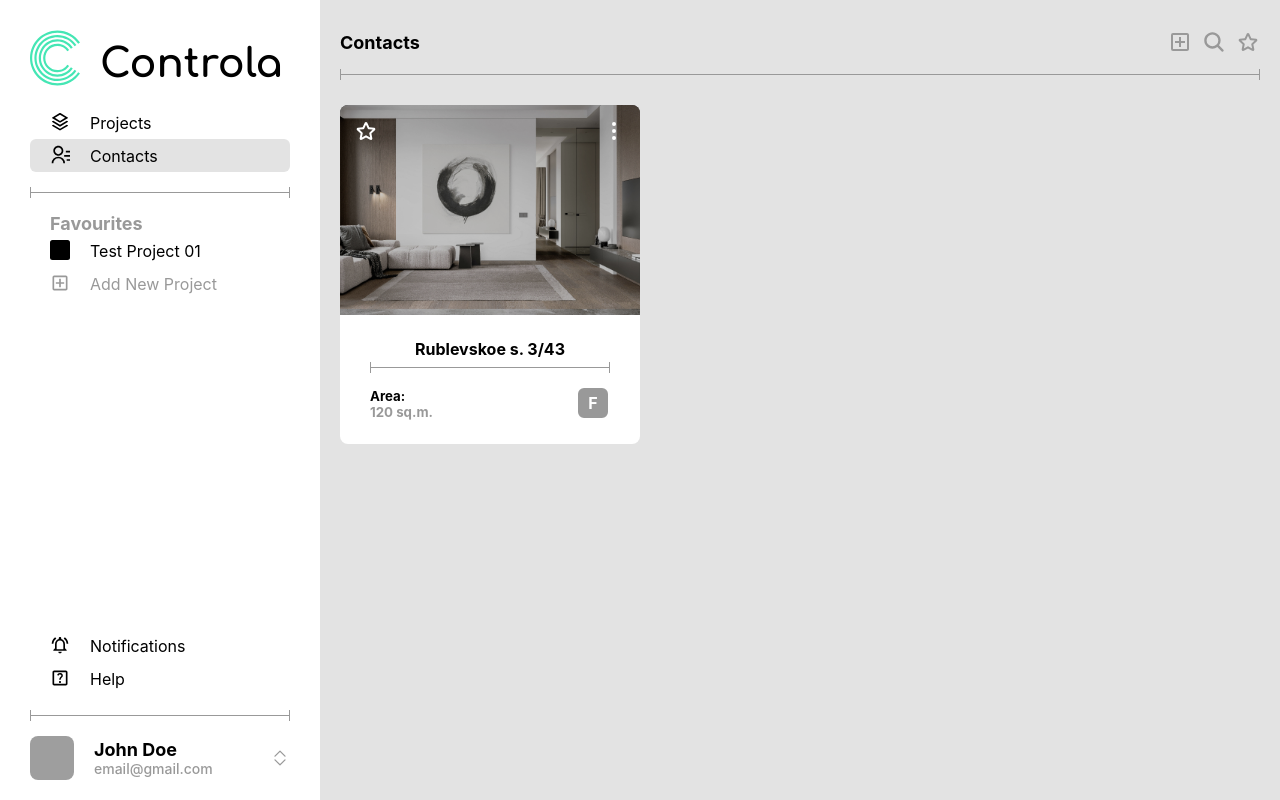
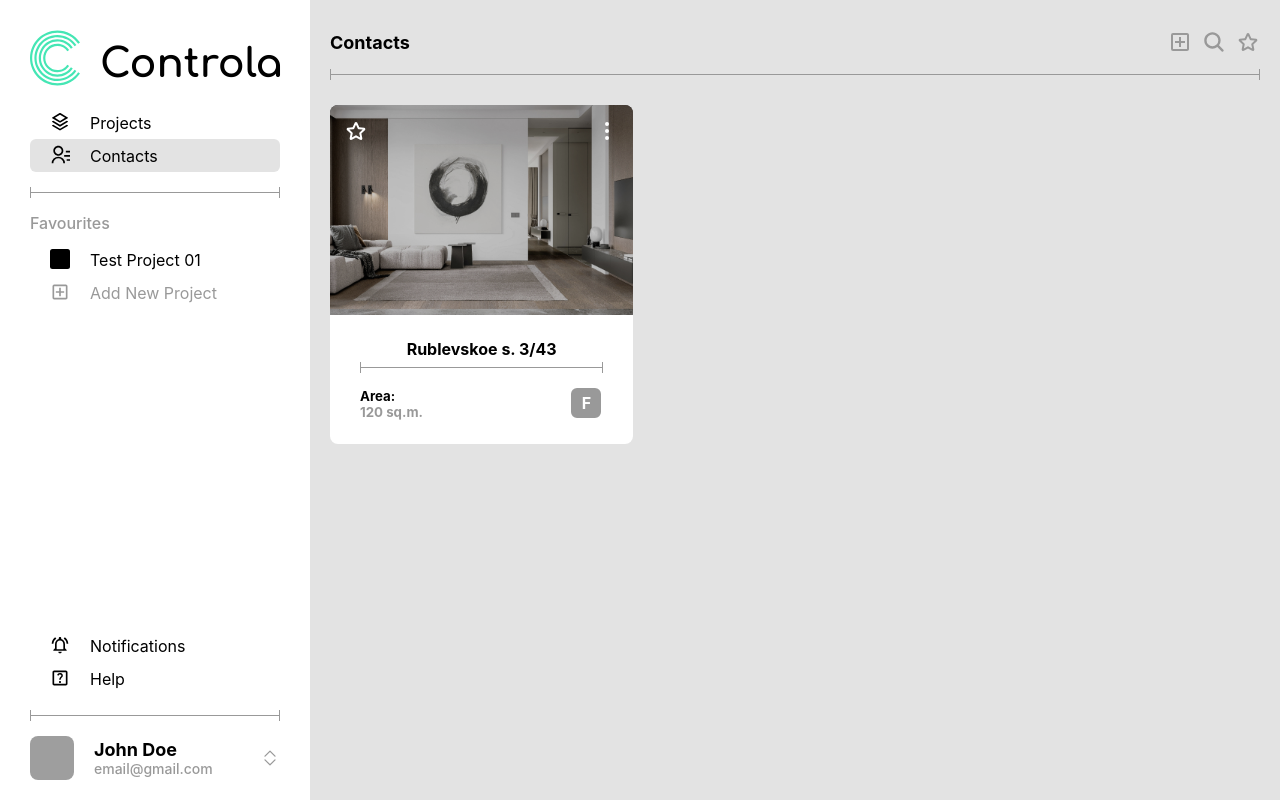
Before and after one commit to Anderboi/tech-spec-app, a Next.js app: page /contactsPage in a window 1280 px wide. Built offline with nearby package versions, Linux system fonts and the light colour scheme; grey boxes are pictures that could not be loaded.

Commit message:
refactor: padding improvments

```diff
--- a/components/project_card/project_card.tsx
+++ b/components/project_card/project_card.tsx
@@ -6,15 +6,17 @@ import {FiMoreVertical} from 'react-icons/fi'
 import {IProject} from '../../types/types'
 import ProjectStage from './project_stage'
 import Divider from '../base/divider'
+import Link from 'next/link'
 
 const ProjectCard: React.FunctionComponent<IProject> = ({
+  id,
   address,
   area,
   image,
   stage,
 }): JSX.Element => {
   return (
-    <div className={style.card}>
+    <Link href={`/project/${id}`} className={style.card}>
       <div className={style.image_conteiner}>
         <div className={style.icons_block}>
           <TiStarOutline />
@@ -45,7 +47,7 @@ const ProjectCard: React.FunctionComponent<IProject> = ({
           <ProjectStage stage={stage} />
         </div>
       </div>
-    </div>
+    </Link>
   )
 }
 
--- a/components/sidebar/sidebar.module.scss
+++ b/components/sidebar/sidebar.module.scss
@@ -29,7 +29,8 @@
 
   .sidebar__subheader {
     color: $color-tertiary;
-    padding: 0 2rem;
+    font-weight: 500;
+    padding: 0 0 1rem;
   }
 
   .addLink {
--- a/components/sidebar/sidebar.tsx
+++ b/components/sidebar/sidebar.tsx
@@ -70,7 +70,7 @@ const Sidebar = (): JSX.Element => {
       <Divider className={style.divider}/>
 
       <MenuLayout className={style.sidebar__projectsBlock}>
-        <h3 className={style.sidebar__subheader}>Favourites</h3>
+        <span className={style.sidebar__subheader}>Favourites</span>
         {projectsList}
         <span className={style.addLink}>
           <SidebarLink
--- a/styles/abstracts/_sizes.scss
+++ b/styles/abstracts/_sizes.scss
@@ -1,6 +1,6 @@
 $border-radius: 0.8rem;
 
-$sidebar-width: 32rem;
+$sidebar-width: 31rem;
 $sm-sidebar-width: 8rem;
 
 $transition: all 0.3s ease-in-out;
```
Also changed, not shown: pages/project/[id].tsx (added, +13 -0 lines), pages/projectsPage.tsx (+16 -2 lines).
